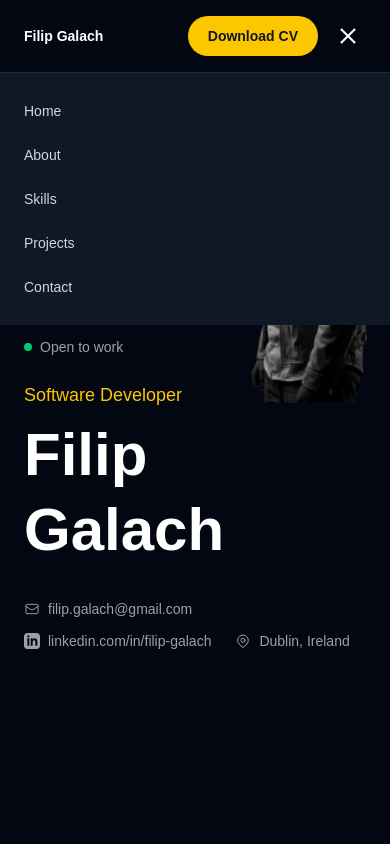
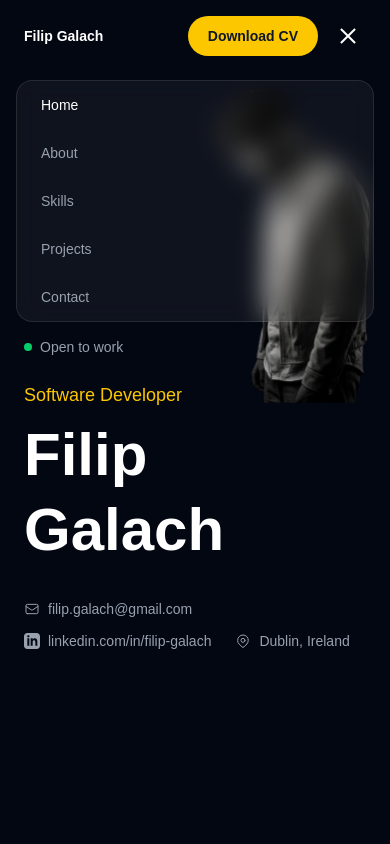
Before and after one commit to FIFI1803/Portfolio, a React (Vite) app: page / in a window 390 px wide. Both pictures are taken after a click on the button "Toggle menu". Shown: the top 844 px of the page. Built offline with nearby package versions, Linux system fonts and the light colour scheme; a web font is replaced by a local one.

Commit message:
Glass navbar mobile

```diff
--- a/src/Navigation.jsx
+++ b/src/Navigation.jsx
@@ -55,20 +55,18 @@ const Navigation = () => {
             </div>
 
             {/* Mobile dropdown */}
-            {open && (
-                <div className="md:hidden absolute top-full left-0 right-0 bg-gray-900 border-t border-gray-800 flex flex-col py-4">
+            <div className={`md:hidden absolute top-full left-4 right-4 mt-2 rounded-2xl backdrop-blur-md bg-white/5 border border-white/10 flex flex-col overflow-hidden transition-all duration-300 ease-in-out ${open ? 'opacity-100 translate-y-0 pointer-events-auto' : 'opacity-0 -translate-y-2 pointer-events-none'}`}>
                 {links.map((link) => (
                     <a
                         key={link.href}
                         href={link.href}
-                            onClick={() => setOpen(false)}
-                            className="px-6 py-3 text-gray-300 hover:text-white hover:bg-gray-800 transition-colors text-sm"
+                        onClick={() => { setOpen(false); setActive(link.href) }}
+                        className={`px-6 py-3.5 text-sm transition-colors ${active === link.href ? 'text-white font-medium' : 'text-gray-400 hover:text-white'}`}
                     >
                         {link.label}
                     </a>
                 ))}
             </div>
-            )}
         </nav>
     )
 }
```
Lines whose indentation alone changed are shown as unchanged.
